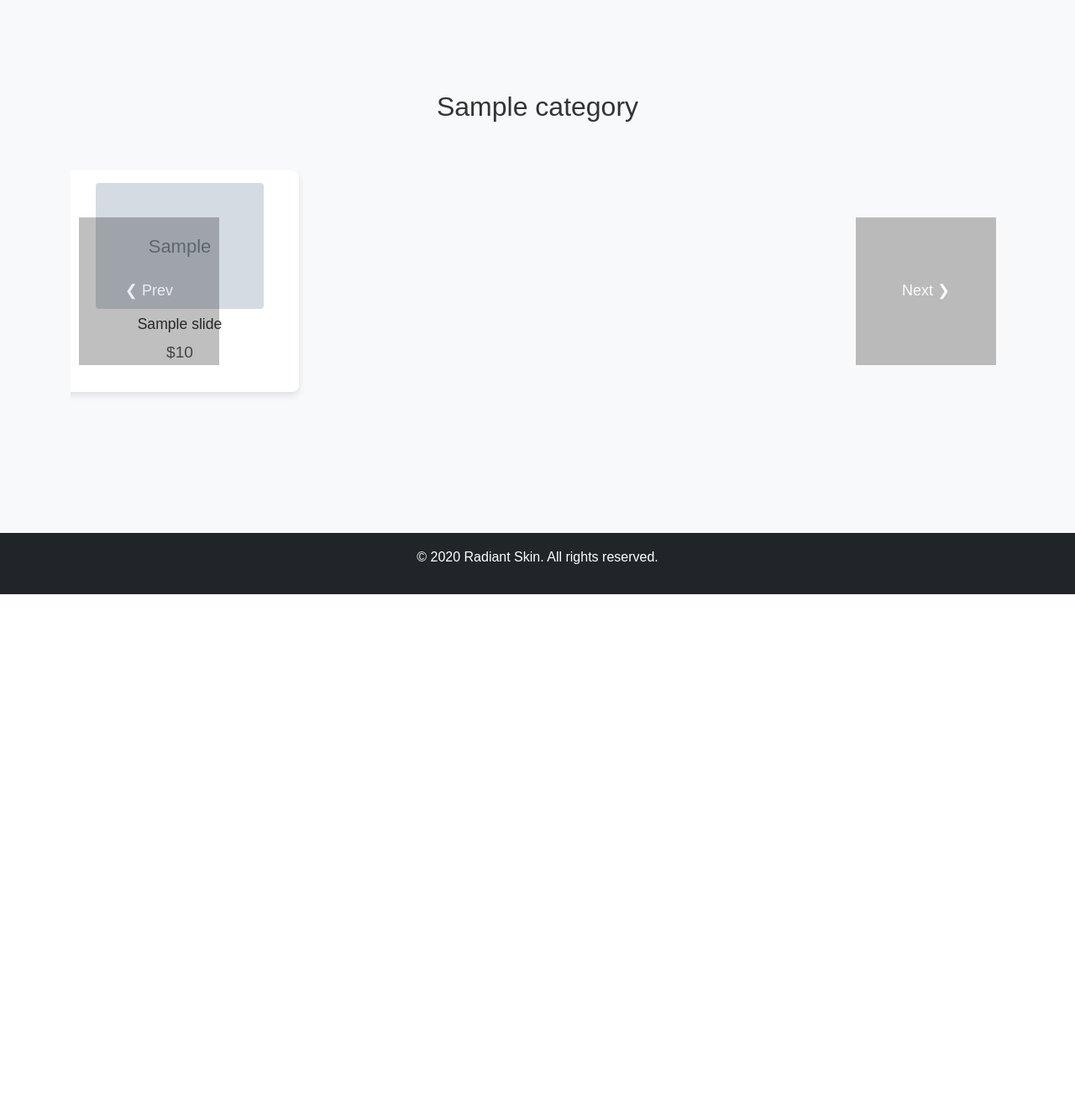
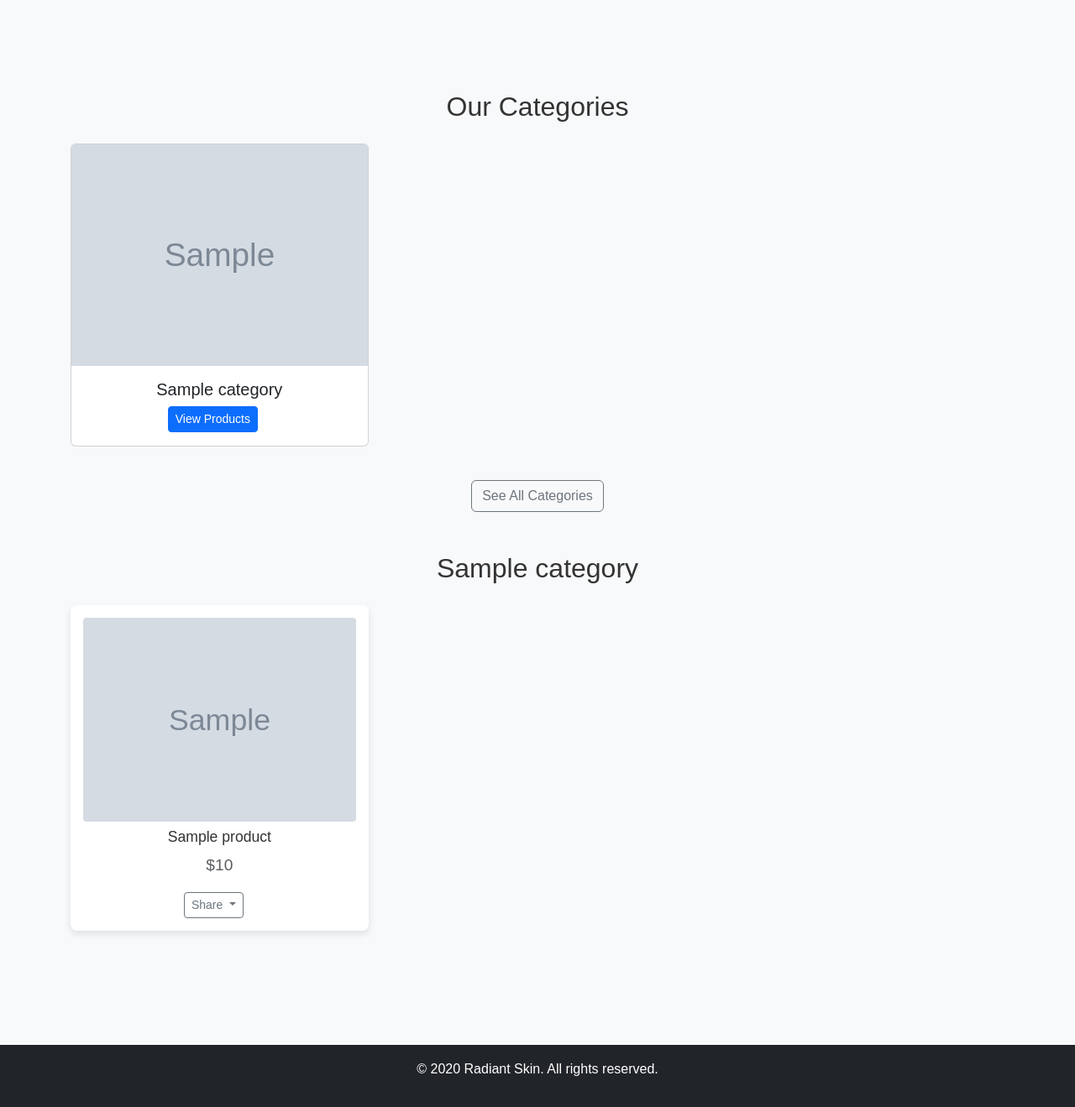
Before and after one commit to Aqeel0317/django, a Django app: template shop/templates/shop/product/list.html in a window 1280 px wide. Shown: the part 590-1909 px from the top of the page at 84% size. Before the commit the page ends 1298 px from the top, so only its background shows below. Run offline with Django 5.2, Linux system fonts and the light colour scheme; the template is opened without the code that fills it: most values are stand-ins (such as "Sample title", 1, 10 or a date in 2020); grey boxes marked "Sample" are stand-in pictures.

Commit message:
Update list.html

```diff
--- a/shop/templates/shop/product/list.html
+++ b/shop/templates/shop/product/list.html
@@ -1,6 +1,7 @@
 {% extends "shop/base.html" %}
 {% load static %}
 {% load static custom_filters %}
+
 
 {% block flasher %}
 {% if active_sales %}
@@ -18,7 +19,7 @@
 {% endblock %}
 
 {% block banner %}
-{% static 'shop/skincare-banner.jpg' as img_url %}  {# Use a skincare-themed banner image #}
+{% static 'shop/banner.png' as img_url %}  {# Use a skincare-themed banner image #}
 <div class="scroll-animate images" style="background-image: url('{{ img_url }}'); height: 400px; background-size: cover; display: flex; flex-direction: column; align-items: center; justify-content: center;">
     <h1 class="scroll-animate" style="color: #fff; font-size: 3rem; font-weight: bold;">Welcome to Radiant Skin</h1>
     <div class="images scroll-animate" style="width: 30%;">
@@ -36,65 +37,76 @@
 {% endblock %}
 
 {% block content %}
+
 <div class="container my-5">
     <h2 class="text-center mb-4">
-        {% if category %}{{ category.name }}{% else %}Our Products{% endif %}
+        Our Categories
        </h2>
-    <div class="product-carousel">
-        <div class="carousel-inner">
-            {% for slide in products|batch:12 %}
-                <div class="carousel-item {% if forloop.first %}active{% endif %}">
-                    <div class="slide">
-                        {% for row in slide|batch:4 %}
-                            <div class="row">
-                                {% for product in row %}
-                                    <div class="product-card col-md-3 col-sm-6 mb-4">
-                                        <a href="{{ product.get_absolute_url }}">
-                                            <img class="product-image" src="{% if product.image %}{{ product.image.url }}{% else %}{% static 'img/no_image.png' %}{% endif %}" alt="{{ product.name }}">
-                                            <h3 class="product-name mt-2">{{ product.name }}</h3>
+  {# --- Category Cards Section --- #}
+  <div class="row mb-4">
+    {% for cat in categories|slice:":3" %}
+      <div class="col-4 mb-3">
+        <div class="card h-100">
+          {% if cat.image %}
+            <img src="{{ cat.image.url }}" class="card-img-top" alt="{{ cat.name }}">
+          {% else %}
+            <img src="{% static 'img/default-category.jpg' %}" class="card-img-top" alt="{{ cat.name }}">
+          {% endif %}
+          <div class="card-body text-center">
+            <h5 class="card-title">{{ cat.name }}</h5>
+            <a href="{% url 'shop:product_list_by_category' cat.slug %}" class="btn btn-primary btn-sm btn-block" style="margin-left: -16px;">
+              View Products
             </a>
-                                        <p class="product-price text-muted">${{ product.price }}</p>
           </div>
-                                {% endfor %}
-                            </div>
-                        {% endfor %}
         </div>
       </div>
     {% endfor %}
   </div>
 
-        <!-- Carousel Controls -->
-        <button class="carousel-control-prev" onclick="moveSlide(-1)">❮ Prev</button>
-        <button class="carousel-control-next" onclick="moveSlide(1)">Next ❯</button>
+  <div class="text-center mb-5">
+    <a href="{% url 'shop:category_list' %}" class="btn btn-outline-secondary">See All Categories</a>
+  </div>
+
+  {# --- Product Grid Section (Slider Removed) --- #}
+  <h2 class="text-center mb-4">
+    {% if category %}{{ category.name }}{% else %}Our Products{% endif %}
+  </h2>
+  <div class="row">
+    {% for product in products %}
+      <div class="col-4 mb-4">
+         <div class="product-card">
+           <a href="{{ product.get_absolute_url }}">
+             {% if product.image %}
+               <img src="{{ product.image.url }}" alt="{{ product.name }}">
+             {% else %}
+               <img src="{% static 'img/no_image.png' %}" alt="No image available">
+             {% endif %}
+             <h3 class="product-name mt-2">{{ product.name }}</h3>
+           </a>
+           <p class="product-price text-muted">${{ product.price }}</p>
+           <div class="share-buttons mt-2">
+             {# Build the absolute URL using request.scheme, request.get_host and product.get_absolute_url #}
+             {% with full_url=request.scheme|add:"://"|add:request.get_host|add:product.get_absolute_url %}
+               <div class="dropdown share-dropdown">
+                 <button style="margin-left: -14px;" class="btn btn-outline-secondary btn-sm dropdown-toggle" type="button" id="shareDropdown{{ product.id }}" data-toggle="dropdown" aria-haspopup="true" aria-expanded="false">
+                   Share
+                 </button>
+                 <div class="dropdown-menu" aria-labelledby="shareDropdown{{ product.id }}">
+                   <button class="dropdown-item" onclick="copyLink('{{ full_url }}')">Copy Link</button>
+                   <a class="dropdown-item" href="https://www.facebook.com/sharer/sharer.php?u={{ full_url }}" target="_blank">Facebook</a>
+                   <a class="dropdown-item" href="https://api.whatsapp.com/send?text={{ full_url }}" target="_blank">WhatsApp</a>
+                 </div>
+               </div>
+             {% endwith %}
+           </div>
+         </div>
+      </div>
+    {% endfor %}
   </div>
 </div>
 
 <style>
-    /* Carousel Layout */
-    .product-carousel {
-        position: relative;
-        overflow: hidden;
-        width: 100%;
-        padding: 2rem 0;
-    }
-    .carousel-inner {
-        display: flex;
-        transition: transform 0.5s ease-in-out;
-    }
-    .carousel-item {
-        flex: 0 0 100%;
-        display: none;
-    }
-    .carousel-item.active {
-        display: block;
-    }
-
-    /* Grid Layout & Product Card Styling */
-    .row {
-        display: flex;
-        flex-wrap: wrap;
-        justify-content: space-between;
-    }
+  /* Product Card Styling */
   .product-card {
       background: #fff;
       border-radius: 8px;
@@ -107,9 +119,9 @@
       transform: scale(1.05);
       box-shadow: 0 6px 12px rgba(0, 0, 0, 0.15);
   }
-    .product-image {
-        max-width: 100%;
-        height: 150px;
+  .product-card img {
+      width: 100%;
+      height: auto;
       object-fit: cover;
       border-radius: 4px;
   }
@@ -122,58 +134,14 @@
       font-size: 1.2rem;
       color: #666;
   }
-
-    /* Carousel Buttons */
-    .carousel-control-prev,
-    .carousel-control-next {
-        position: absolute;
-        top: 50%;
-        transform: translateY(-50%);
-        background-color: rgba(0, 0, 0, 0.5);
-        color: #fff;
-        border: none;
-        padding: 10px 15px;
-        cursor: pointer;
-        font-size: 18px;
-        z-index: 10;
-    }
-    .carousel-control-prev { left: 10px; }
-    .carousel-control-next { right: 10px; }
-
-    /* Responsive adjustments */
-    @media (max-width: 768px) {
-        .product-card {
-            margin-bottom: 20px;
-        }
-    }
-    @media (max-width: 480px) {
-        .product-card {
-            flex: 0 0 100%;
-            max-width: 100%;
+  /* Responsive adjustments for mobile: force 3 items per row */
+  @media (max-width: 576px) {
+      .col-4 {
+          flex: 0 0 33.33%;
+          max-width: 33.33%;
       }
   }
 </style>
-
-<script>
-    let currentIndex = 0;
-    const items = document.querySelectorAll('.carousel-item');
-
-    function showSlide(index) {
-        items[currentIndex].classList.remove('active');
-        currentIndex = (index + items.length) % items.length;
-        items[currentIndex].classList.add('active');
-    }
-
-    function moveSlide(step) {
-        showSlide(currentIndex + step);
-    }
-
-    document.addEventListener("DOMContentLoaded", () => {
-        if (items.length > 0) {
-            items[0].classList.add('active');
-        }
-    });
-</script>
 
 <script>
   document.addEventListener("DOMContentLoaded", function () {
@@ -197,5 +165,13 @@
       window.addEventListener('scroll', animateOnScroll);
       animateOnScroll();
   });
+
+  function copyLink(url) {
+      navigator.clipboard.writeText(url).then(function() {
+          alert('Link copied to clipboard!');
+      }, function(err) {
+          alert('Could not copy link. Error: ' + err);
+      });
+  }
 </script>
 {% endblock %}
```
Lines whose indentation alone changed are shown as unchanged.
